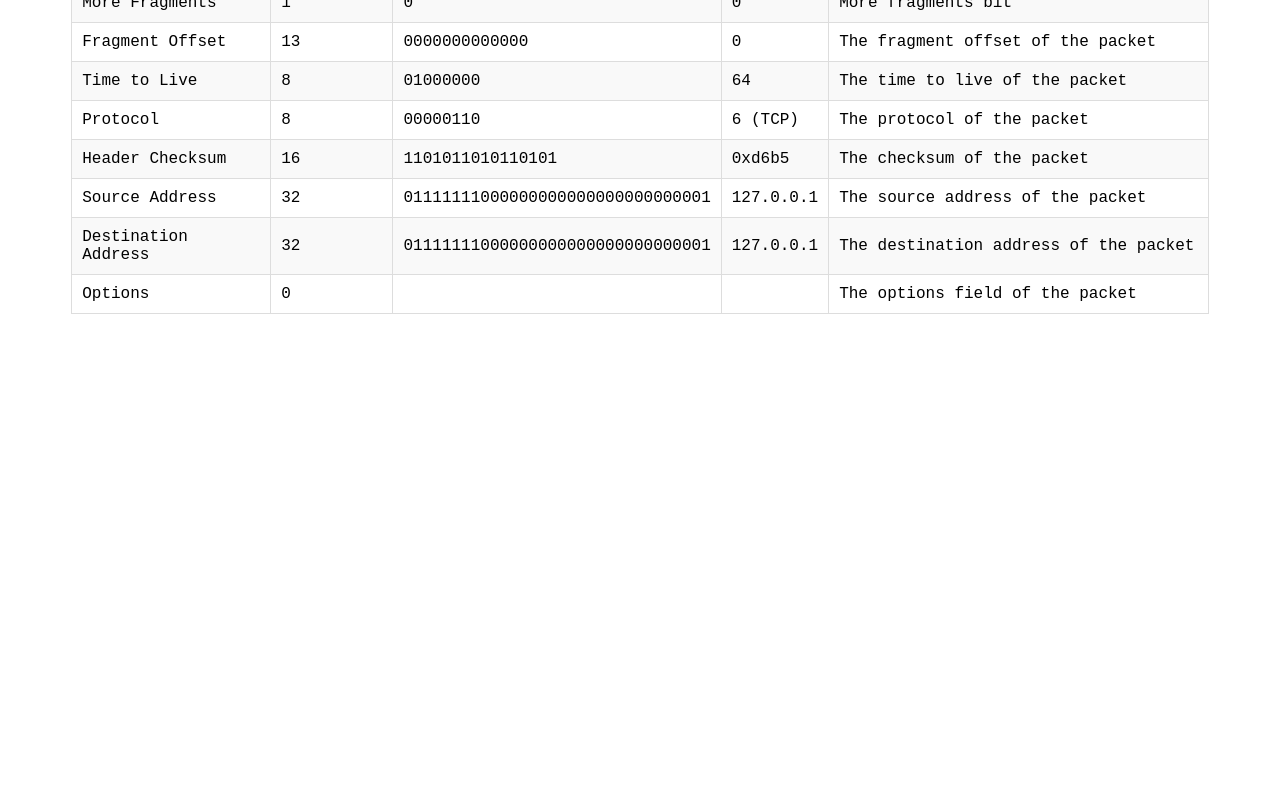
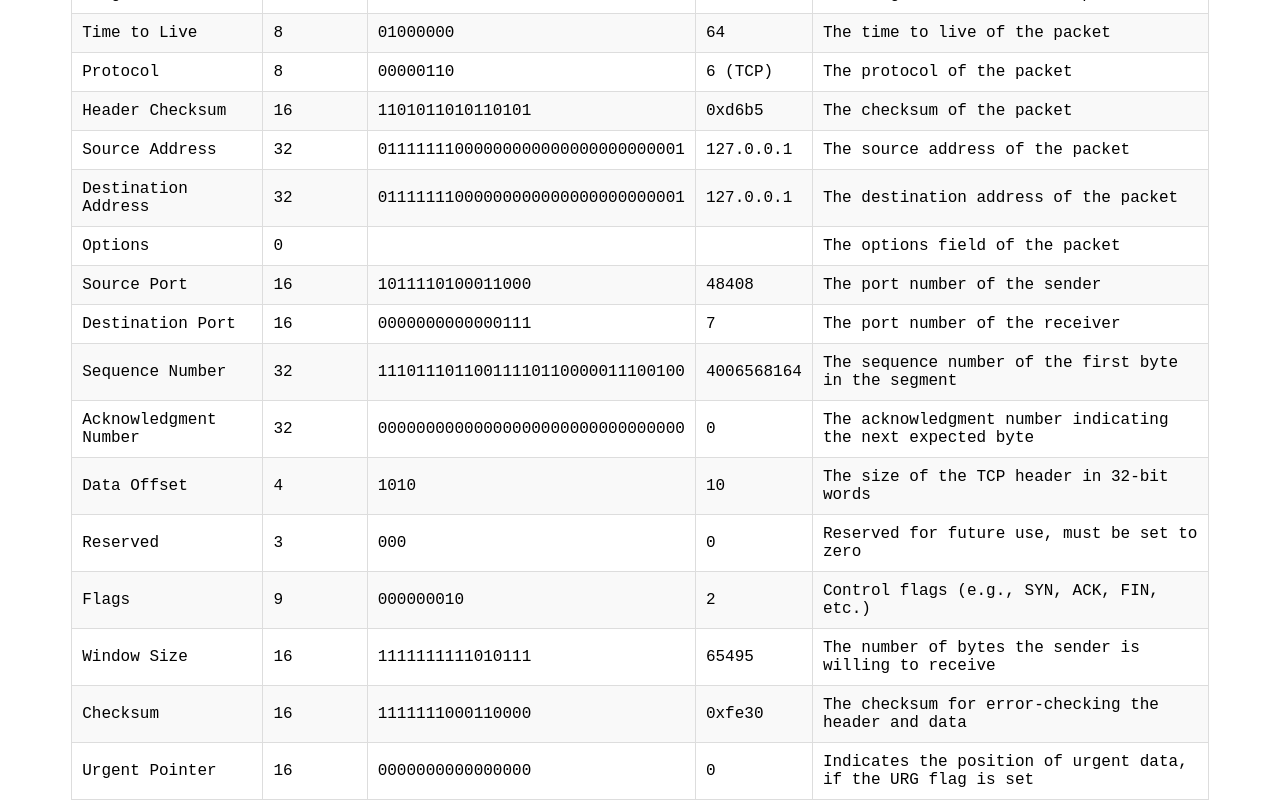
Before and after one commit to klxcoder/vitejs-ip-inspect, a React (Vite) app: page / in a window 1280 px wide. Shown: the part 491-1291 px from the top of the page. Before the commit the page ends 816 px from the top, so only its background shows below. Built offline with nearby package versions, Linux system fonts and the light colour scheme.

Commit message:
refactor: add TCP header fields and integrate processing in App component

```diff
--- a/src/App.tsx
+++ b/src/App.tsx
@@ -1,8 +1,8 @@
 import { useState, useEffect } from 'react';
 import './table.css';
 import './AppView.css';
-import { binaryToDecimal, binaryToHex, hexToBinary, getFields, getIpHeaderErrors, getIpHeaderOptionsFields } from './utils';
-import { EXAMPLE_IP_HEX, IP_HEADER_FIELDS } from './const';
+import { binaryToDecimal, hexToBinary, getFields, getIpHeaderErrors, getIpHeaderOptionsFields } from './utils';
+import { EXAMPLE_IP_HEX, IP_HEADER_FIELDS, TCP_HEADER_FIELDS } from './const';
 import { FieldBin } from './types';
 import AppView from './AppView';
 
@@ -27,24 +27,31 @@ function App() {
     // Process IP Header Options
     const ipHeaderLength = binaryToDecimal(ipHeaderFields[1].bin);
     const { fields: ipHeaderOptionsFields, ipBinTmp: ipHeaderOptionsBin } = getFields(getIpHeaderOptionsFields(ipHeaderLength), ipHeaderBin);
+    // fields
+    const fields = [...ipHeaderFields, ...ipHeaderOptionsFields];
     // Process Protocol
     const protocol = ipHeaderFields.find((field) => field.title === 'Protocol');
     if (protocol) {
       const protocolDecimal = binaryToDecimal(protocol.bin);
-      console.log(binaryToHex(ipHeaderOptionsBin));
       switch (protocolDecimal) {
-        case 1:
+        case 1: {
           // Process ICMP
           break;
-        case 6:
+        }
+        case 6: {
           // Process TCP
+          const { fields: tcpHeaderFields } = getFields(TCP_HEADER_FIELDS, ipHeaderOptionsBin);
+          fields.push(...tcpHeaderFields);
+          // TODO: Check TCP Header
           break;
-        case 17:
+        }
+        case 17: {
           // Process UDP
           break;
+        }
       }
     }
-    setFields([...ipHeaderFields, ...ipHeaderOptionsFields]);
+    setFields(fields);
   }, [ipBin]);
 
   return (
--- a/src/const.ts
+++ b/src/const.ts
@@ -89,3 +89,66 @@ export const IP_HEADER_FIELDS: Field[] = [
     valueFn: binaryToIP,
   },
 ];
+
+export const TCP_HEADER_FIELDS: Field[] = [
+  {
+    title: 'Source Port',
+    length: 16,
+    description: 'The port number of the sender',
+    valueFn: binaryToDecimal,
+  },
+  {
+    title: 'Destination Port',
+    length: 16,
+    description: 'The port number of the receiver',
+    valueFn: binaryToDecimal,
+  },
+  {
+    title: 'Sequence Number',
+    length: 32,
+    description: 'The sequence number of the first byte in the segment',
+    valueFn: binaryToDecimal,
+  },
+  {
+    title: 'Acknowledgment Number',
+    length: 32,
+    description: 'The acknowledgment number indicating the next expected byte',
+    valueFn: binaryToDecimal,
+  },
+  {
+    title: 'Data Offset',
+    length: 4,
+    description: 'The size of the TCP header in 32-bit words',
+    valueFn: binaryToDecimal,
+  },
+  {
+    title: 'Reserved',
+    length: 3,
+    description: 'Reserved for future use, must be set to zero',
+    valueFn: binaryToDecimal,
+  },
+  {
+    title: 'Flags',
+    length: 9,
+    description: 'Control flags (e.g., SYN, ACK, FIN, etc.)',
+    valueFn: binaryToDecimal,
+  },
+  {
+    title: 'Window Size',
+    length: 16,
+    description: 'The number of bytes the sender is willing to receive',
+    valueFn: binaryToDecimal,
+  },
+  {
+    title: 'Checksum',
+    length: 16,
+    description: 'The checksum for error-checking the header and data',
+    valueFn: (bin: string) => `0x${binaryToHex(bin)}`,
+  },
+  {
+    title: 'Urgent Pointer',
+    length: 16,
+    description: 'Indicates the position of urgent data, if the URG flag is set',
+    valueFn: binaryToDecimal,
+  },
+];
```
